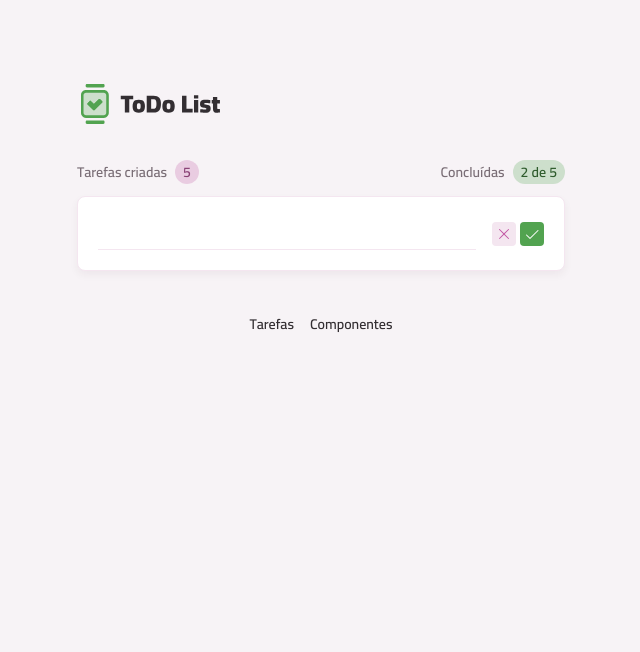
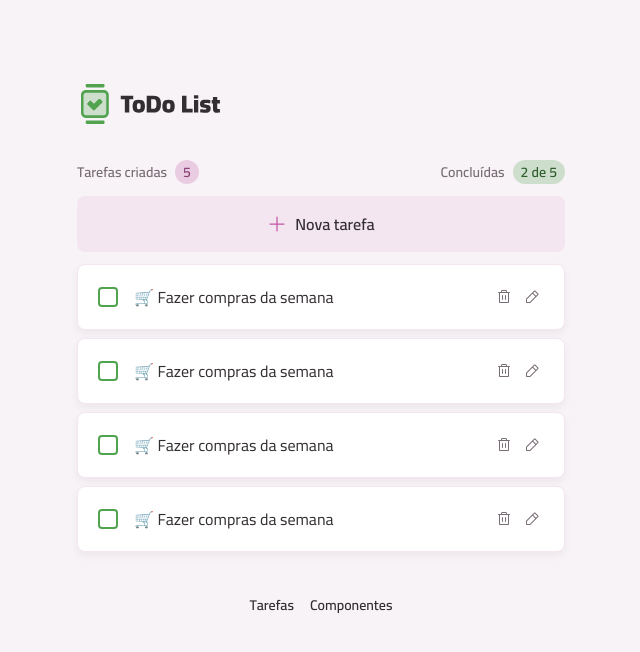
Before and after one commit to williamdelimacx/react-todo, a React (Vite) app: page / in a window 1280 px wide. Shown: the top 652 px of the page, without its empty margins (319-959 px from the left). Built offline with nearby package versions, Linux system fonts and the light colour scheme.

Commit message:
feat: add task list component

```diff
--- a/src/core-components/task-item.tsx
+++ b/src/core-components/task-item.tsx
@@ -11,7 +11,7 @@
 import InputText from "../components/input-text";
 
 export default function TaskItem() {
-  const [isEditing, setIsEditing] = React.useState(true);
+  const [isEditing, setIsEditing] = React.useState(false);
 
   function handleEditTask() {
     setIsEditing(true);
--- /dev/null
+++ b/src/core-components/task-list.tsx
@@ -0,0 +1,23 @@
+import Button from "../components/button";
+
+import PlusIcon from "../assets/icons/plus.svg?react";
+import TaskItem from "./task-item";
+
+export default function TasksList() {
+  return (
+    <>
+      <section>
+        <Button icon={PlusIcon} className="w-full">
+          Nova tarefa
+        </Button>
+      </section>
+
+      <section className="space-y-2">
+        <TaskItem />
+        <TaskItem />
+        <TaskItem />
+        <TaskItem />
+      </section>
+    </>
+  );
+}
--- a/src/pages/page-home.tsx
+++ b/src/pages/page-home.tsx
@@ -1,5 +1,5 @@
 import Container from "../components/container";
-import TaskItem from "../core-components/task-item";
+import TasksList from "../core-components/task-list";
 import TasksSummary from "../core-components/tasks-summary";
 
 export default function PageHome() {
@@ -9,7 +9,7 @@
         <TasksSummary />
       </header>
 
-      <TaskItem />
+      <TasksList />
     </Container>
   );
 }
```
Also changed, not shown: src/assets/images/logo.svg.
